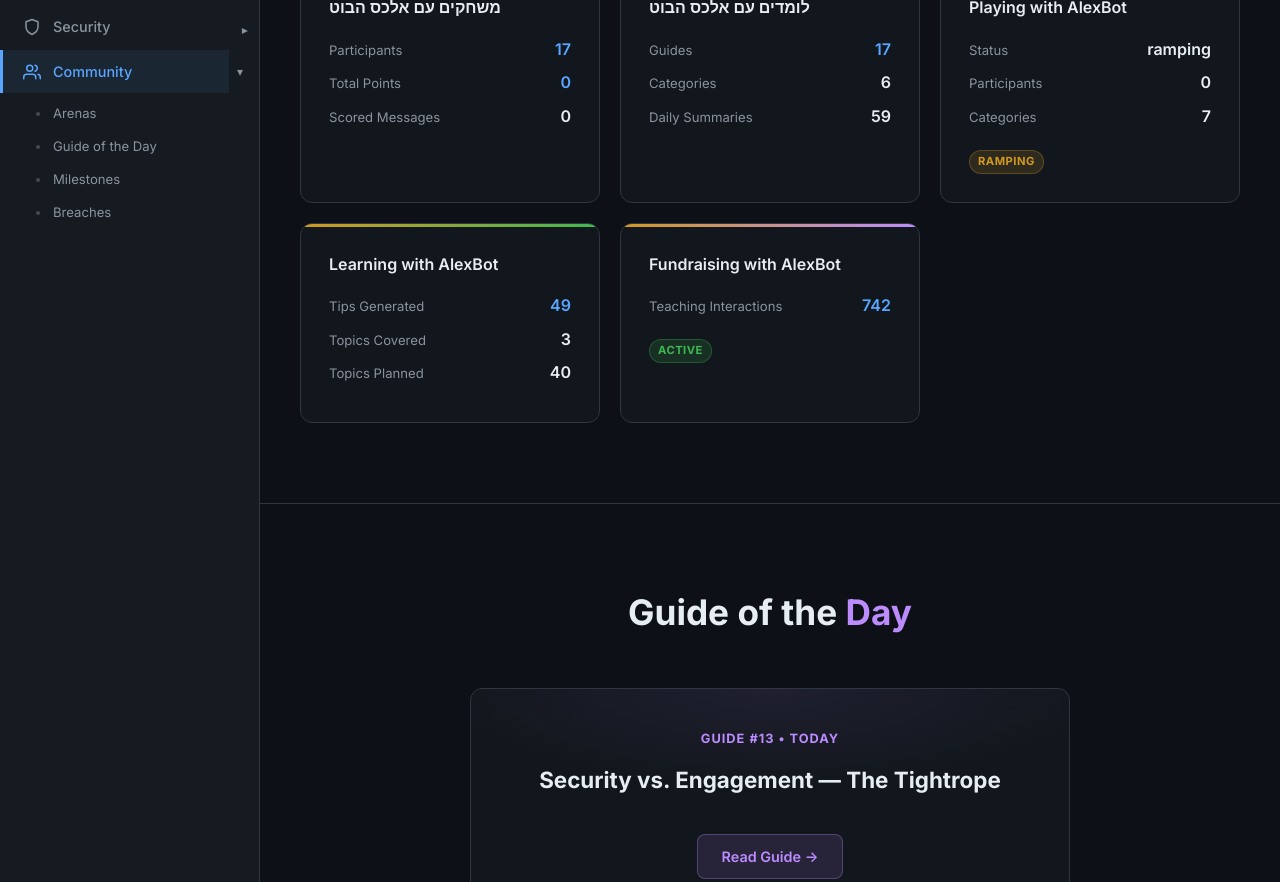
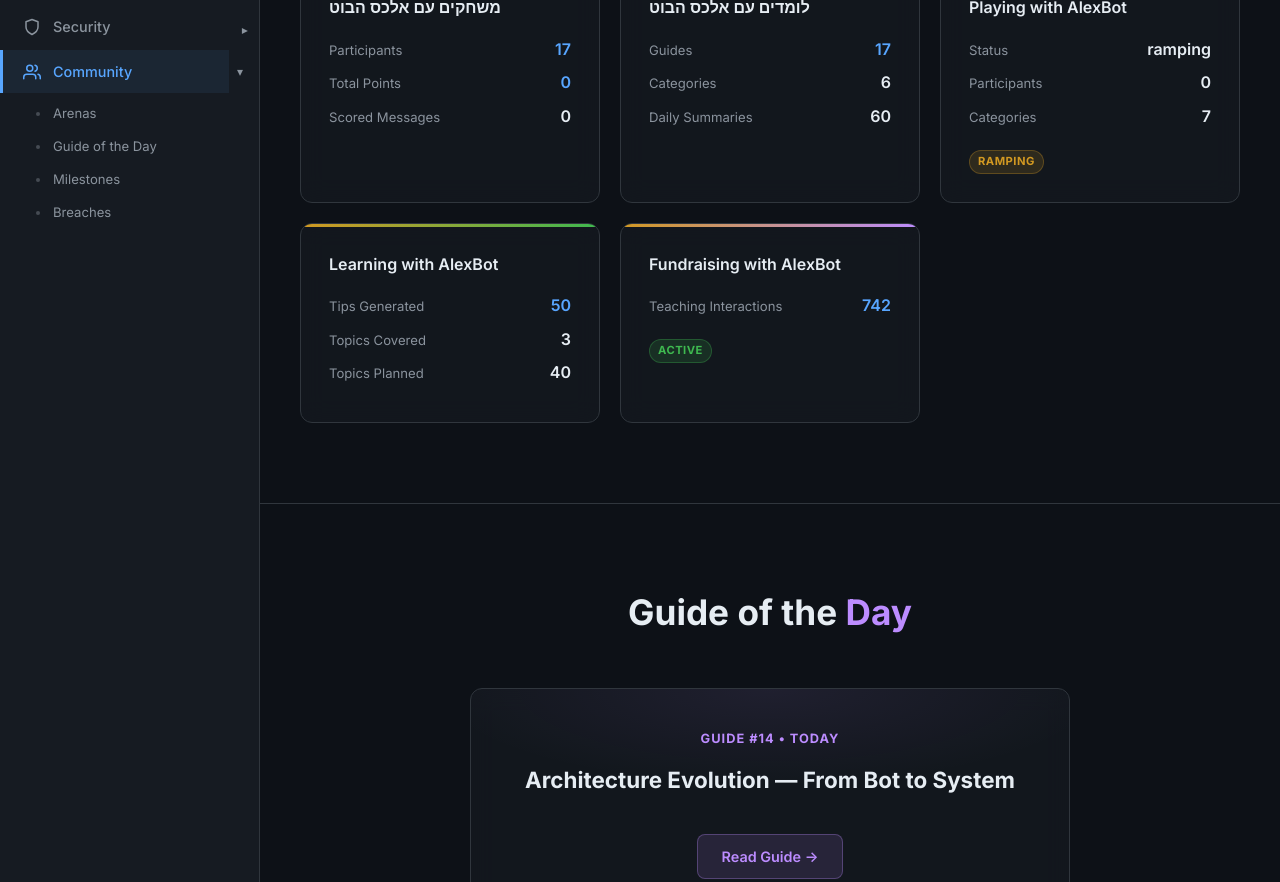
Before and after one commit to alexliv1234/alexbot-public, a Jekyll site: the page built from docs/community.html, in a window 1280 px wide and 1400 px high, scrolled down 450 px. Shown: the part 154-1036 px from the top of the window. Built offline with Jekyll 4.4.1, drawn with Linux system fonts in a browser that asks for light colours; some of the changed text lies outside the part shown.

Commit message:
📊 Auto-update community stats (2026-05-05_05-00)
Hebrew Playing: 17 players /  pts
Guides: 17 published | International: 0 playing

```diff
--- a/docs/assets/groups-data.json
+++ b/docs/assets/groups-data.json
@@ -1,6 +1,6 @@
 {
-  "lastUpdated": "2026-05-04",
-  "timestamp": "2026-05-04T17:02Z",
+  "lastUpdated": "2026-05-05",
+  "timestamp": "2026-05-05T02:00Z",
   "hebrewPlaying": {
     "name": "משחקים עם אלכס הבוט",
     "participants": 17,
@@ -12,7 +12,7 @@
     "name": "לומדים עם אלכס הבוט",
     "guides": 17,
     "categories": 6,
-    "dailySummaries": 59,
+    "dailySummaries": 60,
     "qaExchanges": 3
   },
   "intlPlaying": {
@@ -23,7 +23,7 @@
   },
   "intlLearning": {
     "name": "Learning with AlexBot",
-    "tipsGenerated": 49,
+    "tipsGenerated": 50,
     "topicsCovered": 3,
     "topicsPlanned": 40,
     "deliveryFailures": 1
@@ -53,9 +53,9 @@
     }
   ],
   "guideOfTheDay": {
-    "num": 13,
-    "title": "Security vs. Engagement — The Tightrope",
-    "slug": "13-security-vs-engagement-balance"
+    "num": 14,
+    "title": "Architecture Evolution — From Bot to System",
+    "slug": "14-architecture-evolution"
   },
   "communityMilestones": [
     {
```
